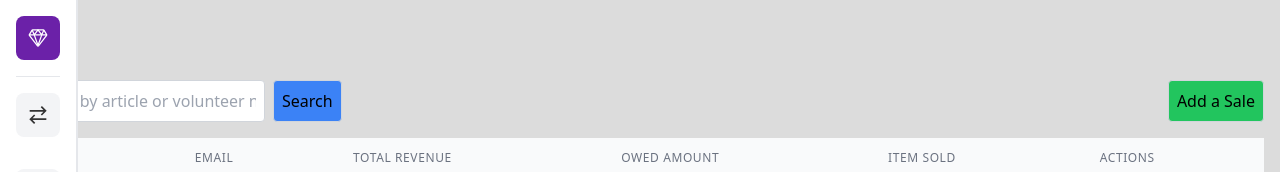
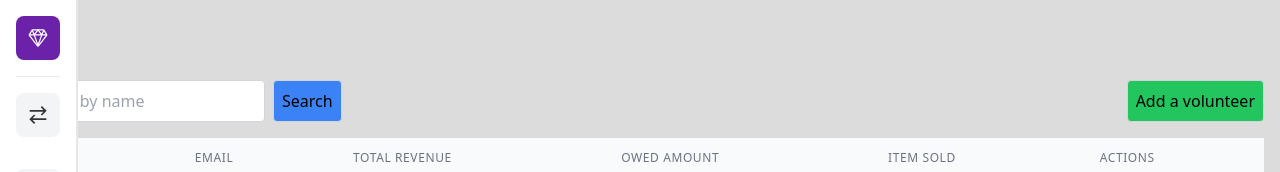
Before and after one commit to WeArtWorld/transaction_manager, a Next.js app: page /volunteers in a window 1280 px wide. Shown: the top 172 px of the page. Built offline with nearby package versions, Linux system fonts and the light colour scheme; no server answers.

Commit message:
ajustement des paarametre dynamicTable

```diff
--- a/src/components/dynamicTable.tsx
+++ b/src/components/dynamicTable.tsx
@@ -5,11 +5,12 @@ interface DynamicTableProps<T extends object> {
   columns: Column<T>[];
   data: T[];
   searchTerm: string;
+  addButtonText: string;
   setSearchTerm: React.Dispatch<React.SetStateAction<string>>;
   onAdd: () => void;
 }
 
-const DynamicTable = <T extends object>({ columns, data, searchTerm, setSearchTerm, onAdd }: DynamicTableProps<T>) => {
+const DynamicTable = <T extends object>({ columns, data, searchTerm, addButtonText, setSearchTerm, onAdd }: DynamicTableProps<T>) => {
   const { getTableProps, getTableBodyProps, headerGroups, rows, prepareRow } = useTable<T>({ columns, data });
 
   return (
@@ -18,7 +19,7 @@ const DynamicTable = <T extends object>({ columns, data, searchTerm, setSearchTe
         <div className="flex space-x-2">
           <input
             type="text"
-            placeholder="Search by article or volunteer name..."
+            placeholder="Search by name"
             className="text-black p-2 border border-gray-300 rounded"
             value={searchTerm}
             onChange={(e) => setSearchTerm(e.target.value)}
@@ -28,7 +29,7 @@ const DynamicTable = <T extends object>({ columns, data, searchTerm, setSearchTe
           </button>
         </div>
         <button onClick={onAdd} className="p-2 border border-gray-300 rounded text-black bg-green-500 hover:bg-green-600">
-          Add a Sale
+          {addButtonText}
         </button>
       </div>
       <table {...getTableProps()} className="min-w-full divide-y divide-gray-200">
--- a/src/pages/artists.tsx
+++ b/src/pages/artists.tsx
@@ -167,6 +167,7 @@ const ArtistsPage: React.FC = () => {
         data={artists.filter(artist => artist.name.toLowerCase().includes(searchTerm.toLowerCase()) || artist.email.toLowerCase().includes(searchTerm.toLowerCase()))}
         searchTerm={searchTerm}
         setSearchTerm={setSearchTerm}
+        addButtonText="Add an artist"
         onAdd={() => setAddArtistPopupOpen(true)}
       />
       <AddArtistPopup isOpen={isAddArtistPopupOpen} onClose={() => setAddArtistPopupOpen(false)} onAddArtist={handleAddArtist} />
--- a/src/pages/sales.tsx
+++ b/src/pages/sales.tsx
@@ -158,6 +158,7 @@ const SalesPage: React.FC = () => {
         data={sales.filter(sale => sale.article.toLowerCase().includes(searchTerm.toLowerCase()) || sale.volunteer_id.toLowerCase().includes(searchTerm.toLowerCase()))}
         searchTerm={searchTerm}
         setSearchTerm={setSearchTerm}
+        addButtonText="Add a Sale"
         onAdd={() => setAddSalePopupOpen(true)}
       />
       <AddSalePopup isOpen={isAddSalePopupOpen} onClose={() => setAddSalePopupOpen(false)} onAddSale={handleAddSale} />
--- a/src/pages/volunteers.tsx
+++ b/src/pages/volunteers.tsx
@@ -161,6 +161,7 @@ const VolunteersPage: React.FC = () => {
         data={volunteers.filter(volunteer => volunteer.name.toLowerCase().includes(searchTerm.toLowerCase()) || volunteer.email.toLowerCase().includes(searchTerm.toLowerCase()))}
         searchTerm={searchTerm}
         setSearchTerm={setSearchTerm}
+        addButtonText="Add a volunteer"
         onAdd={() => setAddVolunteerPopupOpen(true)}
       />
       <AddVolunteerPopup isOpen={isAddVolunteerPopupOpen} onClose={() => setAddVolunteerPopupOpen(false)} onAddVolunteer={handleAddVolunteer} />
```
